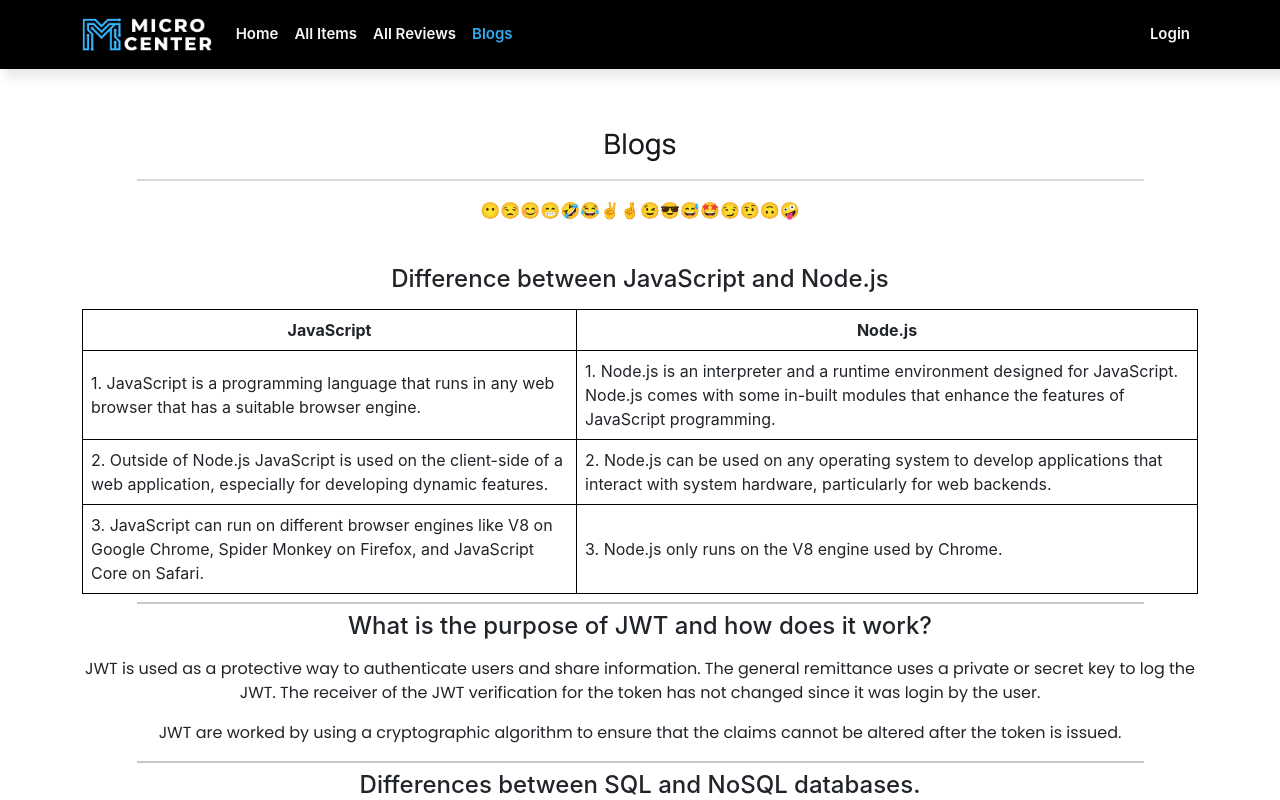
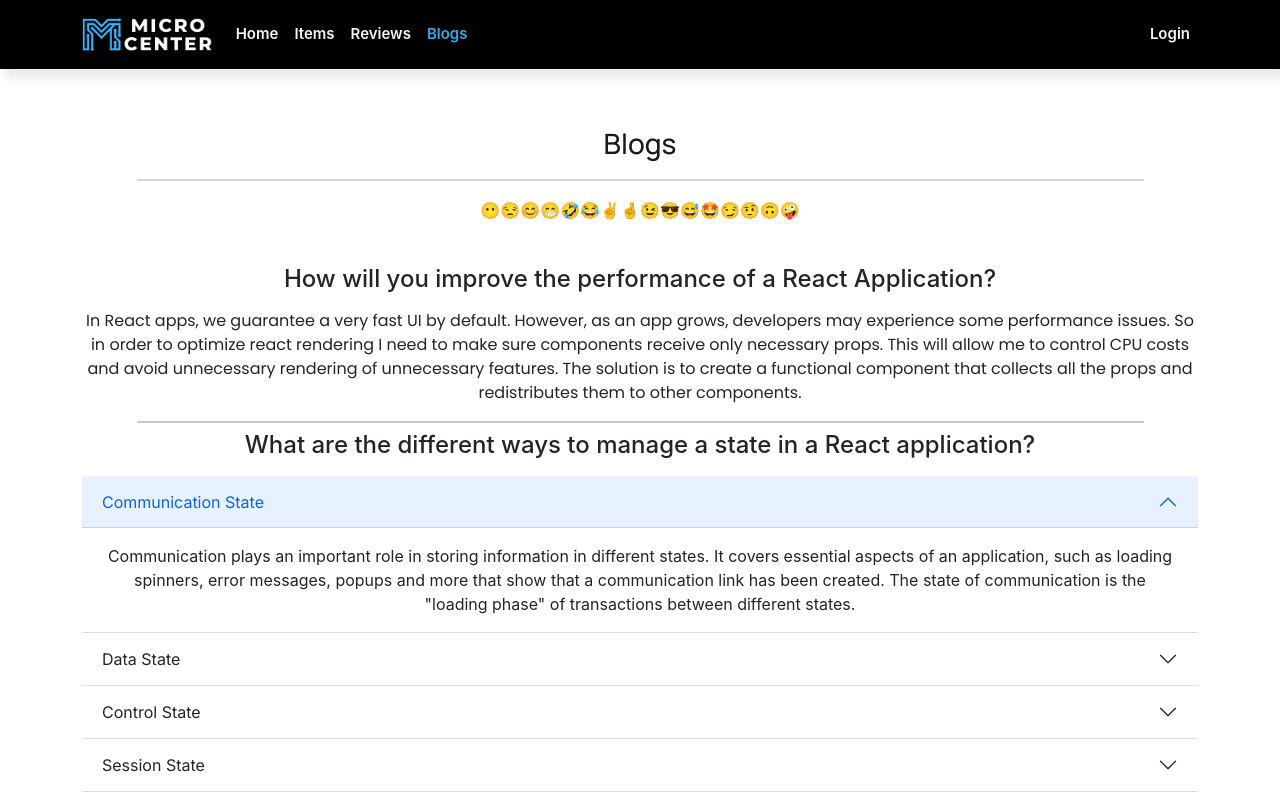
Before and after one commit to ReNayeem/Micro-Center, a React (Create React App) app: page /blogs in a window 1280 px wide. Shown: the top 800 px of the page. Built offline with nearby package versions, Linux system fonts and the light colour scheme; no server answers; some icons are missing.

Commit message:
navigate problem fixed

```diff
--- a/src/Pages/Authentication/Register/Register.js
+++ b/src/Pages/Authentication/Register/Register.js
@@ -1,7 +1,7 @@
 import React from 'react';
 import { Form } from 'react-bootstrap';
 import { useCreateUserWithEmailAndPassword, useUpdateProfile } from 'react-firebase-hooks/auth';
-import { Link, useNavigate } from 'react-router-dom';
+import { Link, useLocation, useNavigate } from 'react-router-dom';
 import auth from '../../../firebase.init';
 import Loading from '../../../Shared/Loading/Loading';
 import PageTitle from '../../../Shared/PageTitle/PageTitle';
@@ -20,13 +20,15 @@ const Register = () => {
     const [updateProfile, updating] = useUpdateProfile(auth);
 
     const navigate = useNavigate();
+    const location = useLocation();
+    let from = location.state?.from?.pathname || "/";
 
     if (loading || updating) {
         return <Loading></Loading>
     }
 
     if (user) {
-        navigate('/home');
+        navigate(from, { replace: true });
     }
 
     let errorElement;
--- a/src/Pages/Blogs/Blogs.css
+++ b/src/Pages/Blogs/Blogs.css
@@ -8,3 +8,13 @@ th {
     text-align: left;
     padding: 8px;
 }
+
+.accordion-3 {
+    border-bottom: none;
+}
+
+.accordion-item {
+    border-top: none;
+    border-left: none;
+    border-right: none;
+}
--- a/src/Pages/Blogs/Blogs.js
+++ b/src/Pages/Blogs/Blogs.js
@@ -13,32 +13,86 @@ const Blogs = () => {
                 <p>😶😒😊😁🤣😂✌️🤞😉😎😅🤩😏🤨🙃🤪</p>
             </div>
             <div id="question-answer" className="text-center blogs-page container">
-                <h4 className='mb-3 mt-4'>Difference between JavaScript and Node.js</h4>
-                <center>
-                    <table>
-                        <tr>
-                            <th className='text-center'>JavaScript</th>
-                            <th className='text-center'>Node.js</th>
-                        </tr>
-                        <tr>
-                            <td>1. JavaScript is a programming language that runs in any web browser that has a suitable browser engine.</td>
-                            <td>1. Node.js is an interpreter and a runtime environment designed for JavaScript. Node.js comes with some in-built modules that enhance the features of JavaScript programming.</td>
-                        </tr>
-                        <tr>
-                            <td>2. Outside of Node.js JavaScript is used on the client-side of a web application, especially for developing dynamic features.</td>
-                            <td>2. Node.js can be used on any operating system to develop applications that interact with system hardware, particularly for web backends.</td>
-                        </tr>
-                        <tr>
-                            <td>3. JavaScript can run on different browser engines like V8 on Google Chrome, Spider Monkey on Firefox, and JavaScript Core on Safari.</td>
-                            <td>3. Node.js only runs on the V8 engine used by Chrome.</td>
-                        </tr>
-                    </table>
-                </center>
-                <hr />
-                <h4 className='mb-3'>What is the purpose of JWT and how does it work?</h4>
-                <p>JWT is used as a protective way to authenticate users and share information. The general remittance uses a private or secret key to log the JWT. The receiver of the JWT verification for the token has not changed since it was login by the user.</p>
-                <p>JWT are worked by using a cryptographic algorithm to ensure that the claims cannot be altered after the token is issued.</p>
-                <hr />
+                <h4 className='mb-3 mt-4'>How will you improve the performance of a React Application?</h4>
+                <p>In React apps, we guarantee a very fast UI by default. However, as an app grows, developers may experience some performance issues. So in order to optimize react rendering I need to make sure components receive only necessary props. This will allow me to control CPU costs and avoid unnecessary rendering of unnecessary features. The solution is to create a functional component that collects all the props and redistributes them to other components.</p>
+                <hr className='mt-3 mb-2' />
+                <h4 className='mb-3'>What are the different ways to manage a state in a React application?</h4>
+                <div class="accordion" id="accordionPanelsStayOpenExample">
+                    <div class="accordion-item">
+                        <h2 class="accordion-header" id="panelsStayOpen-headingOne">
+                            <button class="accordion-button" type="button" data-bs-toggle="collapse" data-bs-target="#panelsStayOpen-collapseOne" aria-expanded="true" aria-controls="panelsStayOpen-collapseOne">
+                                Communication State
+                            </button>
+                        </h2>
+                        <div id="panelsStayOpen-collapseOne" class="accordion-collapse collapse show" aria-labelledby="panelsStayOpen-headingOne">
+                            <div class="accordion-body">
+                                Communication plays an important role in storing information in different states. It covers essential aspects of an application, such as loading spinners, error messages, popups and more that show that a communication link has been created. The state of communication is the "loading phase" of transactions between different states.
+                            </div>
+                        </div>
+                    </div>
+                    <div class="accordion-item">
+                        <h2 class="accordion-header" id="panelsStayOpen-headingTwo">
+                            <button class="accordion-button collapsed" type="button" data-bs-toggle="collapse" data-bs-target="#panelsStayOpen-collapseTwo" aria-expanded="false" aria-controls="panelsStayOpen-collapseTwo">
+                                Data State
+                            </button>
+                        </h2>
+                        <div id="panelsStayOpen-collapseTwo" class="accordion-collapse collapse" aria-labelledby="panelsStayOpen-headingTwo">
+                            <div class="accordion-body">
+                                The data state covers the information that react app temporarily stores for various business functions. Presumably, I'm building a project management application. The information stored in the data state will include the following things: project name, contact, customer details etc.
+                            </div>
+                        </div>
+                    </div>
+                    <div class="accordion-item accordion-3">
+                        <h2 class="accordion-header" id="panelsStayOpen-headingThree">
+                            <button class="accordion-button collapsed" type="button" data-bs-toggle="collapse" data-bs-target="#panelsStayOpen-collapseThree" aria-expanded="false" aria-controls="panelsStayOpen-collapseThree">
+                                Control State
+                            </button>
+                        </h2>
+                        <div id="panelsStayOpen-collapseThree" class="accordion-collapse collapse" aria-labelledby="panelsStayOpen-headingThree">
+                            <div class="accordion-body">
+                                The control state does not represent the application environment. Instead, it refers to the state that the user entered into the application. For example, form entries, selected items, etc. The state of control over data storage is known to be more diverse and versatile.
+                            </div>
+                        </div>
+                    </div>
+                </div>
+                <div class="accordion" id="accordionExample">
+                    <div class="accordion-item">
+                        <h2 class="accordion-header" id="headingOne">
+
+                        </h2>
+                    </div>
+                    <div class="accordion-item accordion-2">
+                        <h2 class="accordion-header" id="headingTwo">
+                            <button class="accordion-button collapsed" type="button" data-bs-toggle="collapse" data-bs-target="#collapseTwo" aria-expanded="false" aria-controls="collapseTwo">
+                                Session State
+                            </button>
+                        </h2>
+                        <div id="collapseTwo" class="accordion-collapse collapse" aria-labelledby="headingTwo" data-bs-parent="#accordionExample">
+                            <div class="accordion-body">
+                                The session state contains information about the application user, such as user identification, permissions, passwords, etc. It can also include information about how the application will work according to the preferences of a particular user
+                            </div>
+                        </div>
+                    </div>
+                    <div class="accordion-item">
+                        <h2 class="accordion-header" id="headingThree">
+                            <button class="accordion-button collapsed" type="button" data-bs-toggle="collapse" data-bs-target="#collapseThree" aria-expanded="false" aria-controls="collapseThree">
+                                Location State
+                            </button>
+                        </h2>
+                        <div id="collapseThree" class="accordion-collapse collapse" aria-labelledby="headingThree" data-bs-parent="#accordionExample">
+                            <div class="accordion-body">
+                                Unlike data and communication states, which follow a specific pattern or way of storing information, location states store information in a simple string-like structure. However, one of the most interesting things about location status is that they usually store URLs in a string-like structure, even when they don't actually represent strings.
+                            </div>
+                        </div>
+                    </div>
+                </div>
+                <hr className='mt-3 mb-2' />
+
+                <h4 className='mb-3 mt-4'>What is a unit test? Why should write unit tests?</h4>
+                <p>Unit testing is a software development process where the smallest testable parts of an application, called units, are analyzed individually and independently to ensure proper operation. This testing method is performed by software developers and sometimes QA staff during the development process.</p>
+                <p>Unit tests ensure that all codes meet quality standards before being installed. This ensures a reliable engineering environment where quality is paramount. During the product development life cycle, unit testing saves time and money and helps developers write better code more efficiently.</p>
+                <hr className='mt-3 mb-2' />
+
                 <h4 className='mb-3'>Differences between SQL and NoSQL databases.</h4>
                 <center>
                     <table>
--- a/src/Pages/Dashboard/Dashboard.js
+++ b/src/Pages/Dashboard/Dashboard.js
@@ -9,7 +9,6 @@ const Dashboard = () => {
                 <button class="dashboard-button" type="button" data-bs-toggle="offcanvas" data-bs-target="#offcanvasScrolling" aria-controls="offcanvasScrolling">Open Dashboard</button>
             </div>
             <div className="container">
-                <h2 className='dashboard-title'>Dashboard</h2>
                 <Outlet></Outlet>
             </div>
 
--- a/src/Pages/Dashboard/style.css
+++ b/src/Pages/Dashboard/style.css
@@ -18,6 +18,10 @@
     color: black;
 }
 
+.user-profile-container {
+    max-width: 600px;
+}
+
 @media only screen and (max-width: 440px) {
     .dashboard-button {
         position: fixed;
--- a/src/Pages/Home/Review/Review.js
+++ b/src/Pages/Home/Review/Review.js
@@ -1,6 +1,7 @@
 import React from 'react';
 import { Navigate, useNavigate } from 'react-router-dom';
 import useReviews from '../../../hooks/useReviews';
+import Loading from '../../../Shared/Loading/Loading';
 import Reviews from '../Reviews/Reviews';
 import './Review.css'
 
@@ -18,6 +19,9 @@ const Review = () => {
                     <hr />
                     <p>See our valuable new customers review</p>
                 </div>
+                {
+                    reviews.length === 0 ? (<Loading></Loading>) : ''
+                }
                 <div className='home-reviews container'>
                     {
                         reviews.slice(0, 3).map(review => <Reviews key={review.id} review={review}></Reviews>)
--- a/src/Pages/ItemDetail/ItemDetail.js
+++ b/src/Pages/ItemDetail/ItemDetail.js
@@ -23,7 +23,7 @@ const ItemDetail = () => {
                 <div className='d-flex flex-wrap item-details justify-content-center align-items-center'>
                     <div className='item-image text-start'>
                         <img className='item-detail-image' src={img} alt="" />
-                        <h5 className='mt-1 mb-3'>Supported Description:</h5>
+                        <h5 className='mt-3 mb-3'>Supported Components:</h5>
                         <p>Processor up-to: {processor}</p>
                         <p>Graphics Card up-to: {gpu}</p>
                     </div>
--- a/src/Shared/Header/Header.js
+++ b/src/Shared/Header/Header.js
@@ -26,8 +26,8 @@ const Header = () => {
                     <Navbar.Collapse id="responsive-navbar-nav">
                         <Nav className="me-auto navbar-link">
                             <NavLink className={({ isActive }) => (isActive ? "active-link nav-link" : "link nav-link ")} as={Link} to="/">Home</NavLink>
-                            <NavLink className={({ isActive }) => (isActive ? "active-link nav-link" : "link nav-link ")} as={Link} to="/all-items">All Items</NavLink>
-                            <NavLink className={({ isActive }) => (isActive ? "active-link nav-link" : "link nav-link ")} as={Link} to="/all-reviews">All Reviews</NavLink>
+                            <NavLink className={({ isActive }) => (isActive ? "active-link nav-link" : "link nav-link ")} as={Link} to="/all-items">Items</NavLink>
+                            <NavLink className={({ isActive }) => (isActive ? "active-link nav-link" : "link nav-link ")} as={Link} to="/all-reviews">Reviews</NavLink>
                             <NavLink className={({ isActive }) => (isActive ? "active-link nav-link" : "link nav-link ")} as={Link} to="blogs">Blogs</NavLink>
                         </Nav>
                         <Nav className='navbar-link'>
```
Also changed, not shown: src/Pages/Authentication/Login/Login.js (+3 -4 lines), src/Pages/Dashboard/UserProfile.js (+31 -2 lines).
